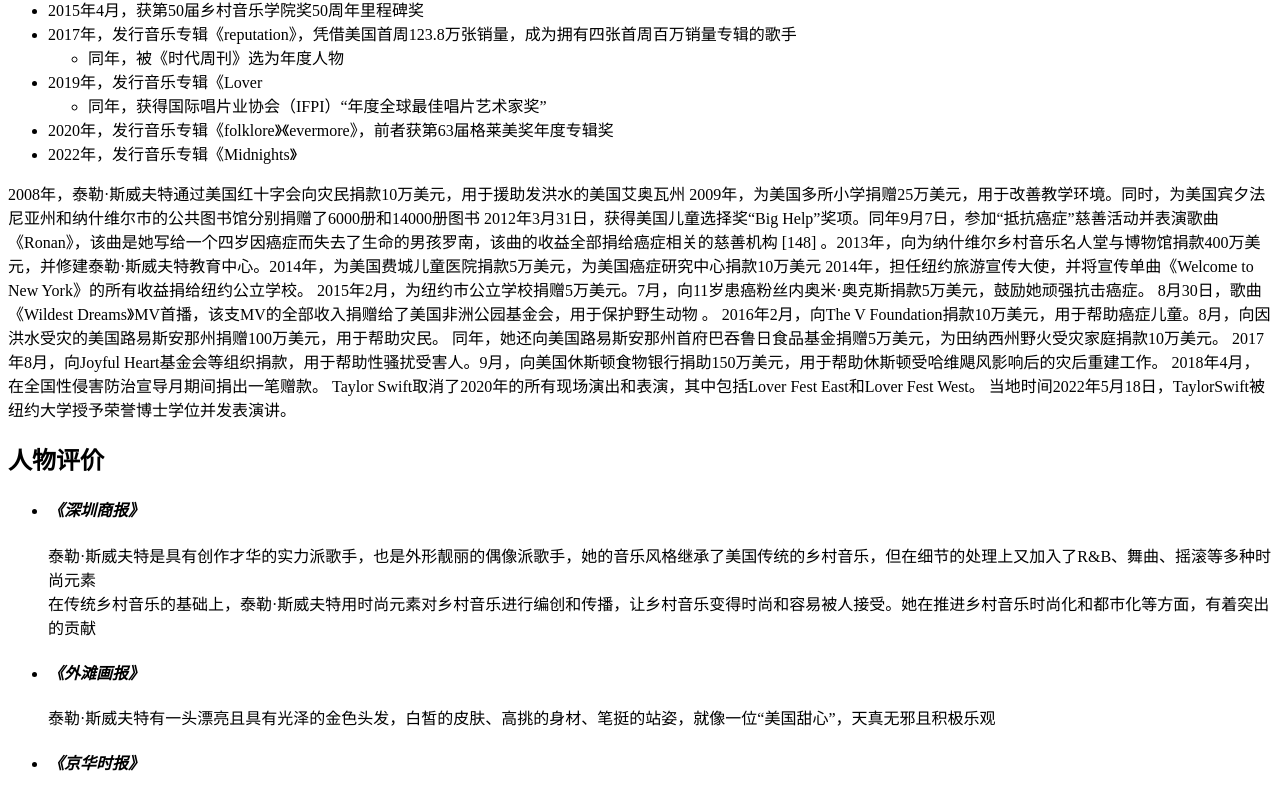
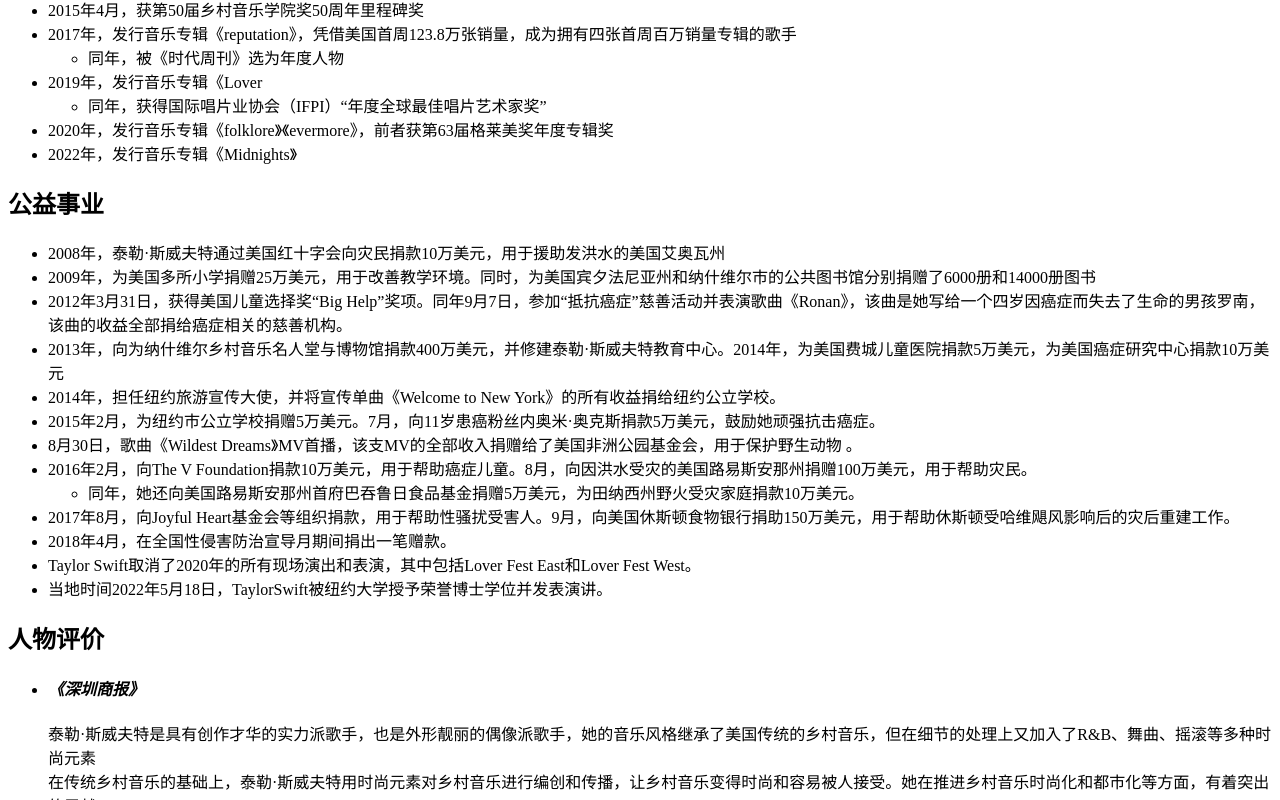
Before and after one commit to Xingmk/Html, a plain HTML site: page test-site/index.html in a window 1280 px wide. Shown: the part 590-1390 px from the top of the page. Drawn offline with Linux system fonts and the light colour scheme.

Commit message:
add GongYi

```diff
--- a/test-site/index.html
+++ b/test-site/index.html
@@ -51,20 +51,24 @@
         </div>
 
         <div class="Thrid">
-        <ul></ul>
-        2008年，泰勒·斯威夫特通过美国红十字会向灾民捐款10万美元，用于援助发洪水的美国艾奥瓦州
-        2009年，为美国多所小学捐赠25万美元，用于改善教学环境。同时，为美国宾夕法尼亚州和纳什维尔市的公共图书馆分别捐赠了6000册和14000册图书
-        2012年3月31日，获得美国儿童选择奖“Big Help”奖项。同年9月7日，参加“抵抗癌症”慈善活动并表演歌曲《Ronan》，该曲是她写给一个四岁因癌症而失去了生命的男孩罗南，该曲的收益全部捐给癌症相关的慈善机构 [148]  。2013年，向为纳什维尔乡村音乐名人堂与博物馆捐款400万美元，并修建泰勒·斯威夫特教育中心。2014年，为美国费城儿童医院捐款5万美元，为美国癌症研究中心捐款10万美元
-        2014年，担任纽约旅游宣传大使，并将宣传单曲《Welcome to New York》的所有收益捐给纽约公立学校。
-        2015年2月，为纽约市公立学校捐赠5万美元。7月，向11岁患癌粉丝内奥米·奥克斯捐款5万美元，鼓励她顽强抗击癌症。
-            8月30日，歌曲《Wildest Dreams》MV首播，该支MV的全部收入捐赠给了美国非洲公园基金会，用于保护野生动物 。
-        2016年2月，向The V Foundation捐款10万美元，用于帮助癌症儿童。8月，向因洪水受灾的美国路易斯安那州捐赠100万美元，用于帮助灾民。
-            同年，她还向美国路易斯安那州首府巴吞鲁日食品基金捐赠5万美元，为田纳西州野火受灾家庭捐款10万美元。
-        2017年8月，向Joyful Heart基金会等组织捐款，用于帮助性骚扰受害人。9月，向美国休斯顿食物银行捐助150万美元，用于帮助休斯顿受哈维飓风影响后的灾后重建工作。
-        2018年4月，在全国性侵害防治宣导月期间捐出一笔赠款。
+            <h2><b>公益事业</b></h2>
+            <ul>
+                <li>2008年，泰勒·斯威夫特通过美国红十字会向灾民捐款10万美元，用于援助发洪水的美国艾奥瓦州</li>
+                <li>2009年，为美国多所小学捐赠25万美元，用于改善教学环境。同时，为美国宾夕法尼亚州和纳什维尔市的公共图书馆分别捐赠了6000册和14000册图书</li>
+                <li>2012年3月31日，获得美国儿童选择奖“Big Help”奖项。同年9月7日，参加“抵抗癌症”慈善活动并表演歌曲《Ronan》，该曲是她写给一个四岁因癌症而失去了生命的男孩罗南，该曲的收益全部捐给癌症相关的慈善机构。</li>
+                <li> 2013年，向为纳什维尔乡村音乐名人堂与博物馆捐款400万美元，并修建泰勒·斯威夫特教育中心。2014年，为美国费城儿童医院捐款5万美元，为美国癌症研究中心捐款10万美元</li>
+                <li>2014年，担任纽约旅游宣传大使，并将宣传单曲《Welcome to New York》的所有收益捐给纽约公立学校。</li>
+                <li>2015年2月，为纽约市公立学校捐赠5万美元。7月，向11岁患癌粉丝内奥米·奥克斯捐款5万美元，鼓励她顽强抗击癌症。</li>
+                <li>8月30日，歌曲《Wildest Dreams》MV首播，该支MV的全部收入捐赠给了美国非洲公园基金会，用于保护野生动物 。</li>
+                <li>2016年2月，向The V Foundation捐款10万美元，用于帮助癌症儿童。8月，向因洪水受灾的美国路易斯安那州捐赠100万美元，用于帮助灾民。</li>
+                <ul><li>同年，她还向美国路易斯安那州首府巴吞鲁日食品基金捐赠5万美元，为田纳西州野火受灾家庭捐款10万美元。</li></ul>
 
-        Taylor Swift取消了2020年的所有现场演出和表演，其中包括Lover Fest East和Lover Fest West。
-        当地时间2022年5月18日，TaylorSwift被纽约大学授予荣誉博士学位并发表演讲。
+                <li>2017年8月，向Joyful Heart基金会等组织捐款，用于帮助性骚扰受害人。9月，向美国休斯顿食物银行捐助150万美元，用于帮助休斯顿受哈维飓风影响后的灾后重建工作。</li>
+                <li>2018年4月，在全国性侵害防治宣导月期间捐出一笔赠款。</li>
+
+                <li>Taylor Swift取消了2020年的所有现场演出和表演，其中包括Lover Fest East和Lover Fest West。</li>
+                <li>当地时间2022年5月18日，TaylorSwift被纽约大学授予荣誉博士学位并发表演讲。</li>
+            </ul>
         </div>
 
 
```
Lines whose indentation alone changed are shown as unchanged.
